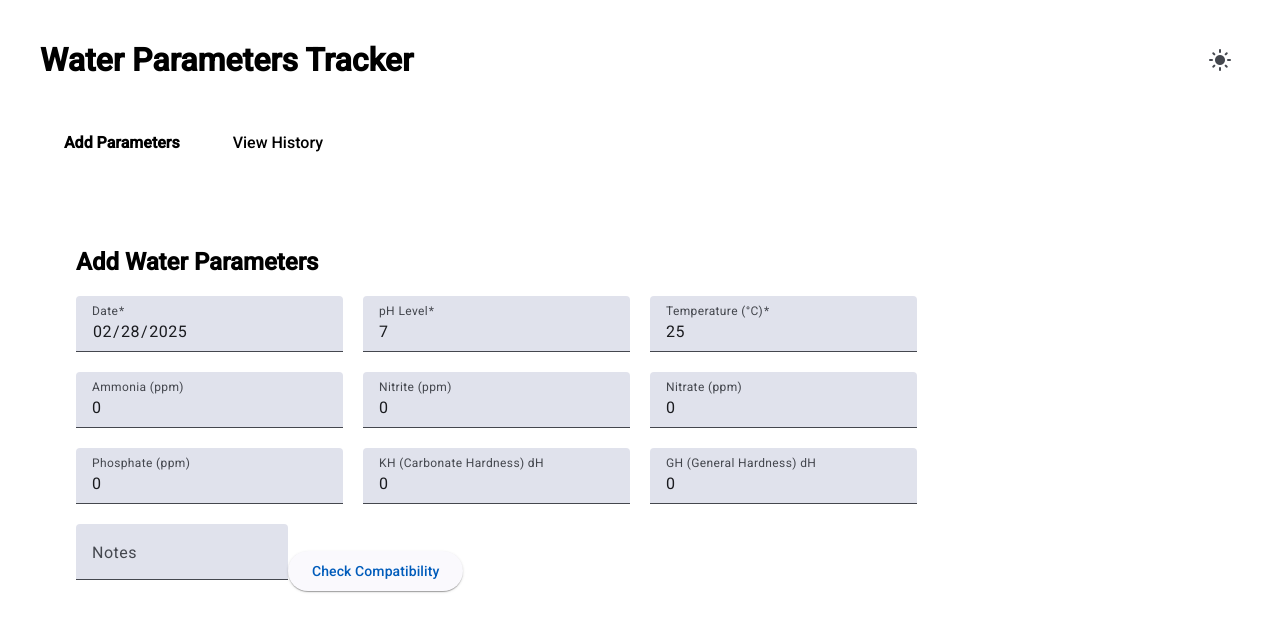
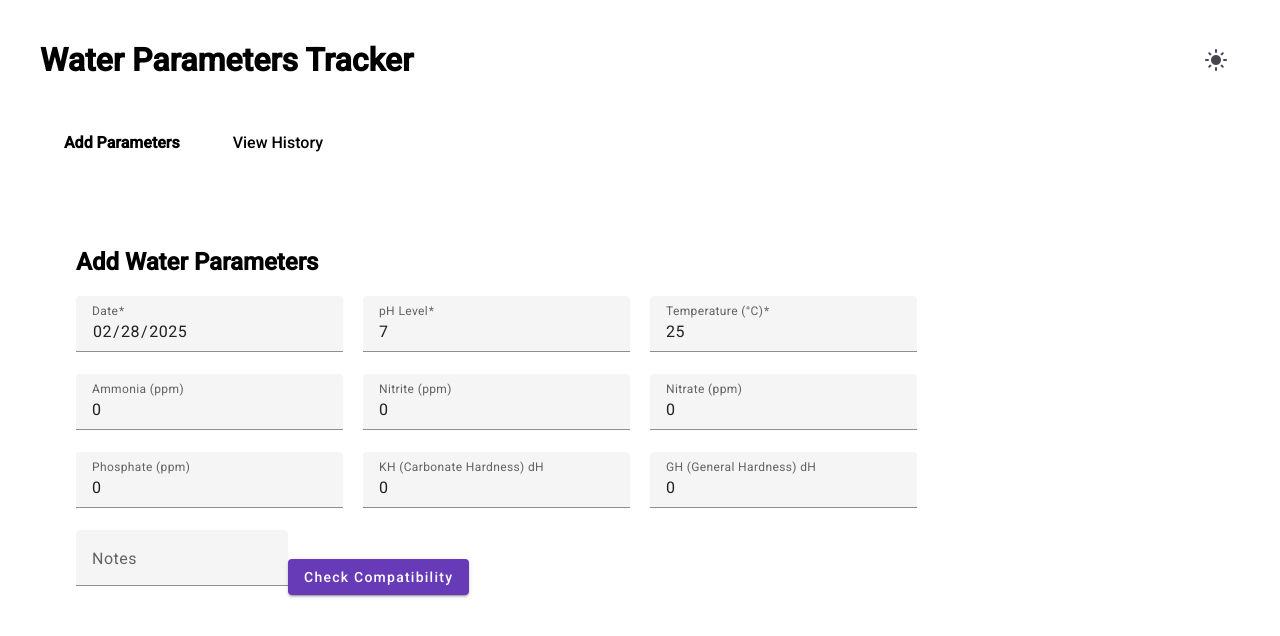
Before and after one commit to BertHcoder/WaterWise, an Angular app in the folder aquaMaintenance.frontend/WaterWise/: page / in a window 1280 px wide. Shown: the top 636 px of the page. Built offline with nearby package versions, Linux system fonts and the light colour scheme.

Commit message:
improve / fix

```diff
--- a/aquaMaintenance.frontend/WaterWise/angular.json
+++ b/aquaMaintenance.frontend/WaterWise/angular.json
@@ -33,6 +33,7 @@
             ],
             "styles": [
               "@angular/material/prebuilt-themes/azure-blue.css",
+              "@angular/material/prebuilt-themes/deeppurple-amber.css",
               "src/styles.scss"
             ],
             "scripts": []
--- a/aquaMaintenance.frontend/WaterWise/src/app/components/parameter-form/parameter-form.component.html
+++ b/aquaMaintenance.frontend/WaterWise/src/app/components/parameter-form/parameter-form.component.html
@@ -15,37 +15,37 @@
     </div>
 
     <div class="parameter-status-grid">
-      <div class="parameter-status" *ngIf="parameterForm.get('ph')?.value > 0" [ngClass]="'status-' + feedback.ph.status">
+      <div class="parameter-status" [ngClass]="'status-' + feedback.ph.status">
         <div class="param-name">pH</div>
         <div class="param-value">{{ feedback.ph.value }}</div>
         <div class="param-status">{{ formatStatus(feedback.ph.status) }}</div>
       </div>
 
-      <div class="parameter-status" *ngIf="parameterForm.get('ammonia')?.value > 0" [ngClass]="'status-' + feedback.ammonia.status">
+      <div class="parameter-status" [ngClass]="'status-' + feedback.ammonia.status">
         <div class="param-name">Ammonia</div>
         <div class="param-value">{{ feedback.ammonia.value }} ppm</div>
         <div class="param-status">{{ formatStatus(feedback.ammonia.status) }}</div>
       </div>
 
-      <div class="parameter-status" *ngIf="parameterForm.get('nitrite')?.value > 0" [ngClass]="'status-' + feedback.nitrite.status">
+      <div class="parameter-status" [ngClass]="'status-' + feedback.nitrite.status">
         <div class="param-name">Nitrite</div>
         <div class="param-value">{{ feedback.nitrite.value }} ppm</div>
         <div class="param-status">{{ formatStatus(feedback.nitrite.status) }}</div>
       </div>
 
-      <div class="parameter-status" *ngIf="parameterForm.get('nitrate')?.value > 0" [ngClass]="'status-' + feedback.nitrate.status">
+      <div class="parameter-status" [ngClass]="'status-' + feedback.nitrate.status">
         <div class="param-name">Nitrate</div>
         <div class="param-value">{{ feedback.nitrate.value }} ppm</div>
         <div class="param-status">{{ formatStatus(feedback.nitrate.status) }}</div>
       </div>
 
-      <div class="parameter-status" *ngIf="parameterForm.get('gh')?.value > 0" [ngClass]="'status-' + feedback.gh.status">
+      <div class="parameter-status" [ngClass]="'status-' + feedback.gh.status">
         <div class="param-name">GH</div>
         <div class="param-value">{{ feedback.gh.value }} dH</div>
         <div class="param-status">{{ formatStatus(feedback.gh.status) }}</div>
       </div>
 
-      <div class="parameter-status" *ngIf="parameterForm.get('kh')?.value > 0" [ngClass]="'status-' + feedback.kh.status">
+      <div class="parameter-status" [ngClass]="'status-' + feedback.kh.status">
         <div class="param-name">KH</div>
         <div class="param-value">{{ feedback.kh.value }} dH</div>
         <div class="param-status">{{ formatStatus(feedback.kh.status) }}</div>
--- a/aquaMaintenance.frontend/WaterWise/src/app/components/parameter-form/parameter-form.component.ts
+++ b/aquaMaintenance.frontend/WaterWise/src/app/components/parameter-form/parameter-form.component.ts
@@ -1,4 +1,4 @@
-import { Component } from '@angular/core';
+import { ChangeDetectionStrategy, Component } from '@angular/core';
 import { FormBuilder, FormGroup, ReactiveFormsModule, Validators } from '@angular/forms';
 import { CommonModule } from '@angular/common';
 import { WaterParametersService } from '../../services/water-parameters.service';
@@ -37,7 +37,8 @@ import { ParameterFeedback } from '../../models/water-parameters.model';
     MatToolbarModule,
   MatSnackBarModule],
   templateUrl: './parameter-form.component.html',
-  styleUrls: ['./parameter-form.component.scss']
+  styleUrls: ['./parameter-form.component.scss'],
+  changeDetection: ChangeDetectionStrategy.OnPush
 })
 export class ParameterFormComponent {
   parameterForm: FormGroup;
--- a/aquaMaintenance.frontend/WaterWise/src/styles.scss
+++ b/aquaMaintenance.frontend/WaterWise/src/styles.scss
@@ -1,4 +1,14 @@
 /* You can add global styles to this file, and also import other style files */
+@use '@angular/material' as mat;
+
+html {
+  color-scheme: light dark;
+  @include mat.theme((
+    color: mat.$violet-palette,
+    typography: Roboto,
+    density: 0
+  ));
+}
 
 html, body { height: 100%; }
 body { margin: 0; font-family: Roboto, "Helvetica Neue", sans-serif; }
```
